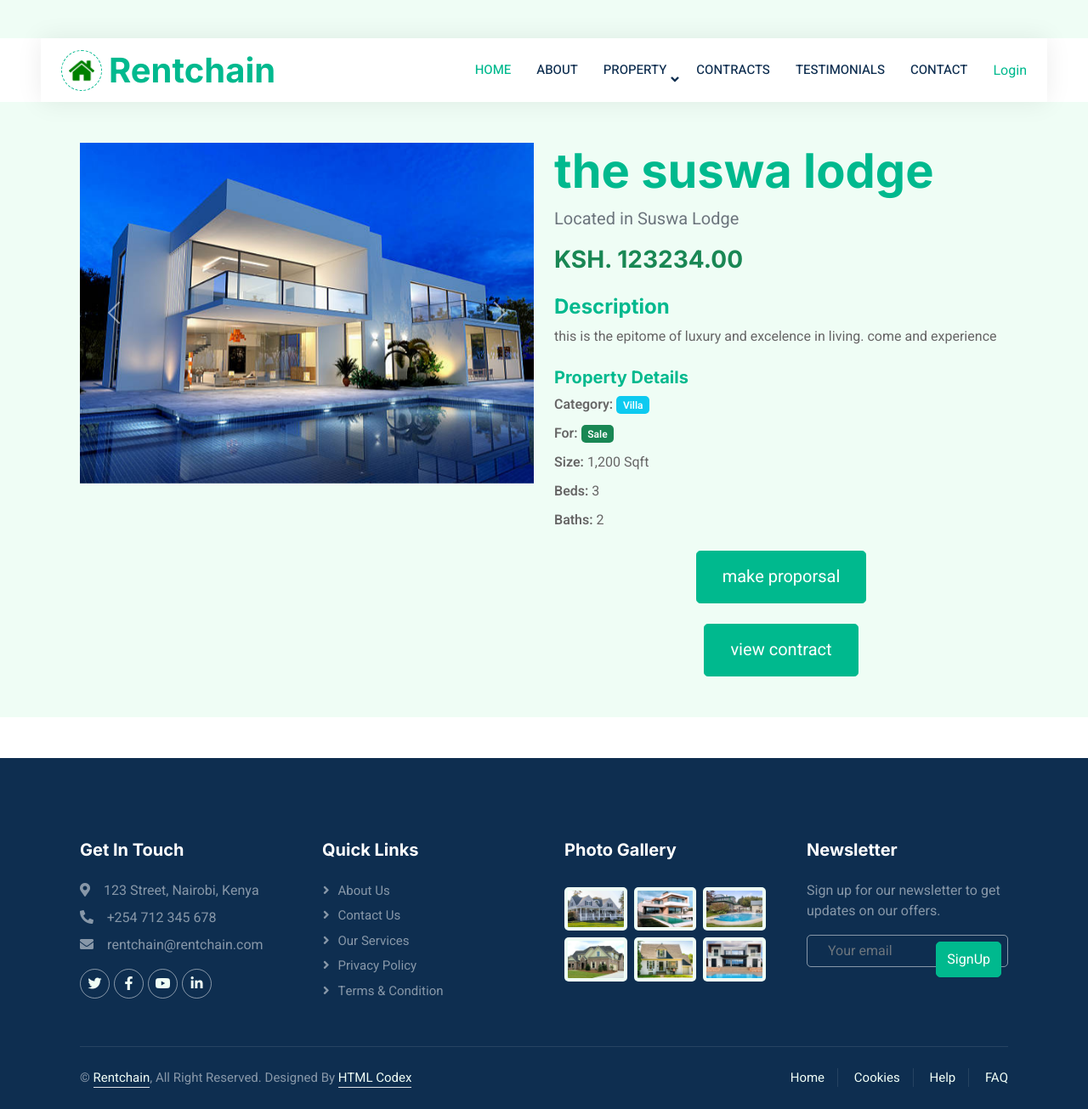
After one commit to johnhenry411/Rentchain, a Django app: page /property/6/ in a window 1280 px wide. The commit adds this page. Shown: the whole page at 85% size. Run offline with Django 3.2, Linux system fonts and the light colour scheme; data comes from the database, SQL or seed files in the repository; both versions use the stored data as it was after the commit; some libraries are stand-ins or nearby versions.

Commit message:
added the property details route

```diff
--- a/smart_property/property_app/models.py
+++ b/smart_property/property_app/models.py
@@ -77,6 +77,7 @@ class Property(models.Model):
     location = models.CharField(max_length=255,default='test')
     created_at = models.DateTimeField(auto_now_add=True)
     number_of_units=models.IntegerField()
+
     lease_type=[
         ('rent','Rent'),
         ('sale','Sale'),
--- a/smart_property/property_app/templates/index.html
+++ b/smart_property/property_app/templates/index.html
@@ -137,7 +137,7 @@
                                 <div class="property-item rounded overflow-hidden">
                                     <div class="position-relative overflow-hidden">
                                         {% if u.images.all|length > 0 %}
-                    <a href=""><img class="img-fluid" src="{{ u.images.all.0.image.url }}" alt="{{ p.name }}"></a>
+                    <a href="{% url 'property_detail' u.id|stringformat:"i" %}"><img class="img-fluid" src="{{ u.images.all.0.image.url }}" alt="{{ p.name }}"></a>
                 {% else %}
                     <a href=""><img class="img-fluid" src="/path/to/default/image.jpg" alt="No image available"></a>
                 {% endif %}
--- /dev/null
+++ b/smart_property/property_app/templates/property_detail.html
@@ -0,0 +1,89 @@
+
+{% extends "base.html" %}
+{% block content %}
+<!-- Property Details Section -->
+<section class="property-details py-5 bg-light">
+    <div class="container">
+        <!-- Row for carousel and property details -->
+        <div class="row">
+            <!-- Property Images Carousel (Left Side) -->
+            <div class="col-md-6">
+                <div id="propertyImagesCarousel" class="carousel slide" data-bs-ride="carousel">
+                    <div class="carousel-inner">
+                        {% for image in property.images.all %}
+                            <div class="carousel-item {% if forloop.first %}active{% endif %}">
+                                <img src="{{ image.image.url }}" class="d-block w-100" alt="{{ property.name }}">
+                            </div>
+                        {% endfor %}
+                    </div>
+                    <button class="carousel-control-prev" type="button" data-bs-target="#propertyImagesCarousel" data-bs-slide="prev">
+                        <span class="carousel-control-prev-icon" aria-hidden="true"></span>
+                        <span class="visually-hidden">Previous</span>
+                    </button>
+                    <button class="carousel-control-next" type="button" data-bs-target="#propertyImagesCarousel" data-bs-slide="next">
+                        <span class="carousel-control-next-icon" aria-hidden="true"></span>
+                        <span class="visually-hidden">Next</span>
+                    </button>
+                </div>
+            </div>
+
+            <!-- Property Info Section (Right Side) -->
+            <div class="col-md-6">
+                <h2 class="display-4 text-primary">{{ property.name }}</h2>
+                <p class="lead text-muted">Located in {{ property.location }}</p>
+                <h3 class="text-success">KSH. {{ property.price }}</h3>
+
+                <div class="mt-4">
+                    <h4 class="text-primary">Description</h4>
+                    <p>{{ property.description }}</p>
+                </div>
+
+                <!-- Property Details List -->
+                <div class="mt-4">
+                    <h5 class="text-primary">Property Details</h5>
+                    <ul class="list-unstyled">
+                        <li><strong>Category:</strong> <span class="badge bg-info">{{ property.get_category_display }}</span></li>
+                        <li><strong>For:</strong> <span class="badge bg-success">{{ property.get_t_type_display }}</span></li>
+                        <li><strong>Size:</strong> <span>1,200 Sqft</span></li>
+                        <li><strong>Beds:</strong> <span>3</span></li>
+                        <li><strong>Baths:</strong> <span>2</span></li>
+                    </ul>
+                </div>
+
+                <!-- Contact Button -->
+                <div class="mt-4 text-center">
+                    <a href="mailto:info@example.com" class="btn btn-primary btn-lg">make proporsal</a>
+                </div>
+                <div class="mt-4 text-center">
+                    <a href="mailto:info@example.com" class="btn btn-primary btn-lg">view contract</a>
+                </div>
+            </div>
+        </div>
+    </div>
+</section>
+
+<style>
+    .property-details .carousel-item img {
+        max-height: 500px;
+        object-fit: cover;
+    }
+
+    .property-details h2, .property-details h3 {
+        font-weight: bold;
+    }
+
+    .property-details .bg-info {
+        font-weight: bold;
+    }
+
+    .property-details .list-unstyled li {
+        margin-bottom: 10px;
+    }
+
+    .property-details .btn-lg {
+        padding: 15px 30px;
+    }
+
+</style>
+
+{%endblock%}
--- a/smart_property/property_app/urls.py
+++ b/smart_property/property_app/urls.py
@@ -12,4 +12,6 @@ urlpatterns = [
     path('update-profile/', update_profile, name='update_profile'),
     path('landlord/property/edit/<int:property_id>/', PropertyEditView.as_view(), name='property_edit'),
     path('landlord/property/delete/<int:property_id>/', PropertyDeleteView.as_view(), name='property_delete'),
+    path('property/<int:id>/', views.property_detail, name='property_detail'),
+
 ]
--- a/smart_property/property_app/views.py
+++ b/smart_property/property_app/views.py
@@ -104,6 +104,9 @@ def login_view(request):
 
 def home(request):
     property_images = PropertyImage.objects.all()
+    properties = Property.objects.all()
+    for property in properties:
+        print(property.id)
     units= Property.objects.prefetch_related(
         Prefetch('images', queryset=PropertyImage.objects.order_by('uploaded_at'))
     )
@@ -239,3 +242,7 @@ class PropertyDeleteView(View):
         property_instance.delete()
         messages.success(request, "Property deleted successfully!")
         return HttpResponseRedirect(reverse('landlord_dashboard'))
+
+def property_detail(request, id):
+    property = get_object_or_404(Property, id=id)
+    return render(request, 'property_detail.html', {'property': property})
```
Also changed, not shown: smart_property/db.sqlite3.
